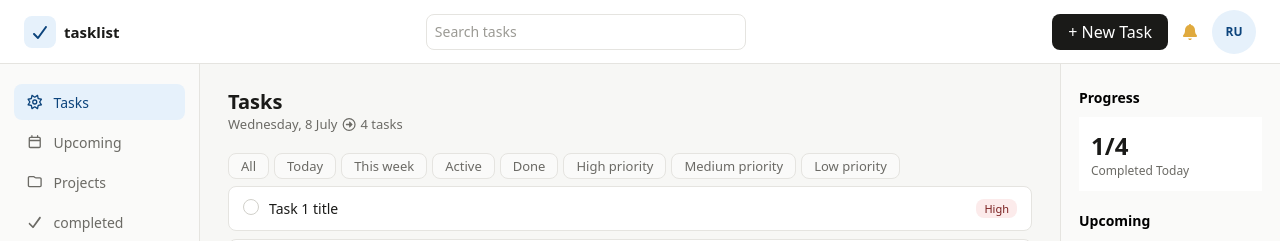
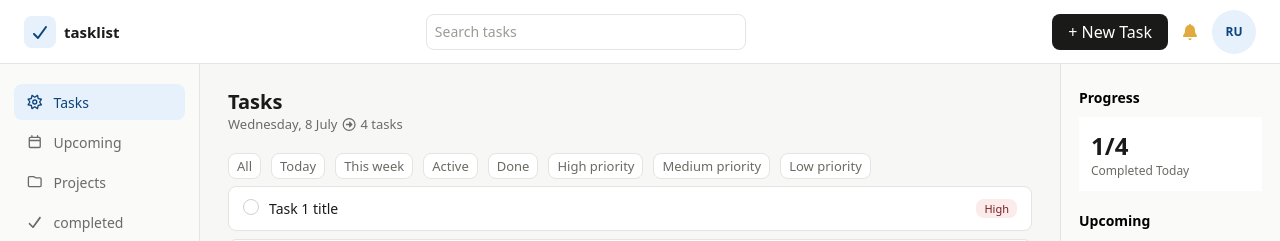
Before and after one commit to AlainRegisDev88/to-do-app, a React (Vite) app in the folder to-do-app/: page / in a window 1280 px wide. Shown: the top 241 px of the page. Built offline with nearby package versions, Linux system fonts and the light colour scheme; no server answers.

Commit message:
change the buttons background

```diff
--- a/to-do-app/src/components/HomePage.css
+++ b/to-do-app/src/components/HomePage.css
@@ -33,15 +33,15 @@
     display: flex;
     align-items: center;
     margin: 5px 0;
-    gap: 5px;
+    gap: 10px;
 }
 
 .filter-button{
     border: 0.5px solid var(--border);
-    background-color: var(--surface-1);
+    background-color: var(--surface-2);
     color: var(--text-secondary);
     font-size: 13px;
-    padding: 3px 12px;
+    padding: 3px 8px;
     border-radius: var(--radius-sm);
     cursor: pointer;
 
```
